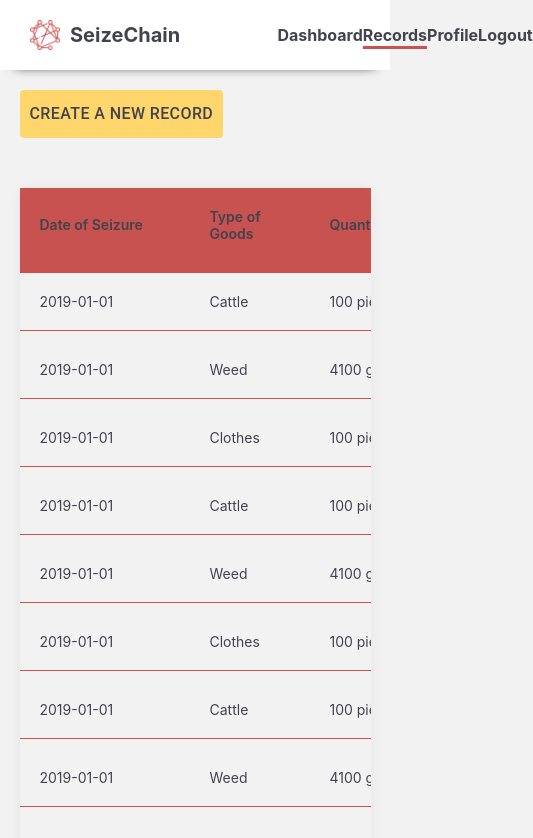
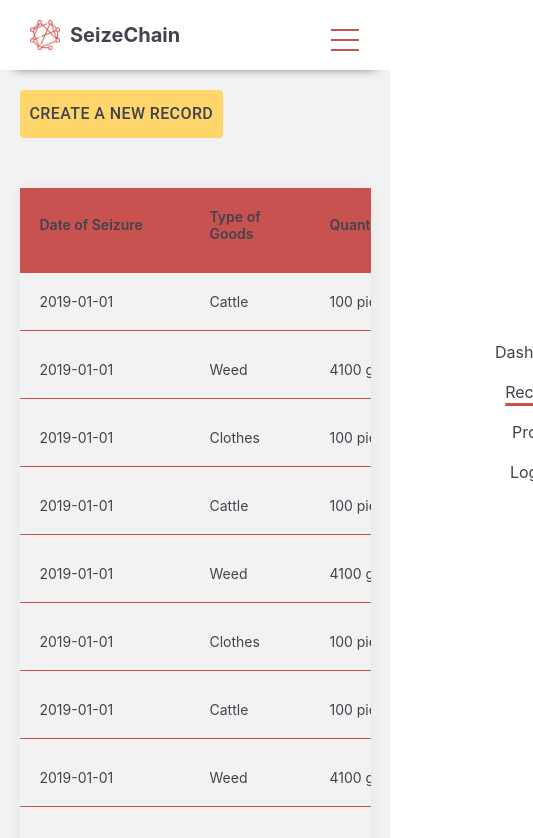
Before and after one commit to Waqar-107/SeizeChain-An-Approach-to-Secure-the-Seizure-Procedure, a React (Create React App) app in the folder Prototype/SeizeChain-Frontend/: page /records in a window 390 px wide. Shown: the top 838 px of the page, 533 px wide, since content can reach past the window. Built offline with nearby package versions, Linux system fonts and the light colour scheme; a web font is replaced by a local one.

Commit message:
navbar updated with ham

```diff
--- /dev/null
+++ b/Prototype/SeizeChain-Frontend/src/app/components/HamburgerMenu/HamburgerMenu.js
@@ -0,0 +1,61 @@
+import React, { useState } from "react";
+import { useHistory } from "react-router-dom";
+import PropTypes from "prop-types";
+import styles from "./HamburgerMenuStyle";
+
+const HamburgerMenu = (props) => {
+	const classes = styles();
+	const history = useHistory();
+
+	const [checked, setChecked] = useState(false);
+
+	const handleCheckBox = () => {
+		setChecked(!checked);
+	};
+
+	return (
+		<div className={classes.menu_wrap}>
+			<input
+				onChange={() => handleCheckBox()}
+				type="checkbox"
+				className={classes.menu_wrap_toggler}
+			/>
+			<div className={classes.menu_wrap_hamburger}>
+				<div
+					className={
+						checked ? classes.menu_wrap_hamburger_div_ifChecked : classes.menu_wrap_hamburger_div
+					}></div>
+			</div>
+
+			<div className={classes.menu} style={{ right: checked ? "0" : "-75vw" }}>
+				<div
+					className={`${classes.hamItem} ${
+						props.viewName === "dashboard" ? classes.activeLink : ""
+					}`}
+					onClick={() => history.push("/dashboard")}>
+					Dashboard
+				</div>
+				<div
+					className={`${classes.hamItem} ${props.viewName === "records" ? classes.activeLink : ""}`}
+					onClick={() => history.push("/records")}>
+					Records
+				</div>
+				<div
+					className={`${classes.hamItem} ${
+						props.viewName === "profile" ? classes.activeLink : ""
+					}`}>
+					Profile
+				</div>
+				<div className={classes.hamItem} onClick={() => history.push("/")}>
+					Logout
+				</div>
+			</div>
+		</div>
+	);
+};
+
+HamburgerMenu.propTypes = {
+	viewName: PropTypes.string.isRequired,
+};
+
+export default HamburgerMenu;
--- /dev/null
+++ b/Prototype/SeizeChain-Frontend/src/app/components/HamburgerMenu/HamburgerMenuStyle.js
@@ -0,0 +1,148 @@
+import { makeStyles } from "@material-ui/core";
+
+const styles = makeStyles((theme) => ({
+	/* MENU STYLES */
+	menu_wrap: {
+		position: "absolute",
+		top: 10,
+		right: -5,
+		zIndex: 6,
+	},
+
+	menu_wrap_toggler: {
+		position: "absolute",
+		top: 0,
+		right: 0,
+		zIndex: 10,
+
+		cursor: "pointer",
+		width: "40px",
+		height: "40px",
+
+		userSelect: "none",
+		opacity: "0",
+
+		"&:checked": {
+			menu_wrap_hamburger_div: {
+				transform: "rotate(135deg)",
+			},
+		},
+	},
+
+	menu_wrap_hamburger: {
+		position: "absolute",
+		top: 0,
+		right: 0,
+		zIndex: 5,
+		width: "40px",
+		height: "40px",
+		backgroundColor: "transparent",
+
+		display: "flex",
+		alignItems: "center",
+		justifyContent: "center",
+	},
+
+	/* Hamburger Line */
+	menu_wrap_hamburger_div: {
+		position: "relative",
+		flex: "none",
+		width: "70%",
+		height: "2px",
+		backgroundColor: "#C85250",
+		display: "flex",
+		alignItems: "center",
+		justifyContent: "center",
+		transition: "all 0.4s ease",
+
+		"&:before": {
+			content: "''",
+			position: "absolute",
+			zIndex: 5,
+			top: "10px",
+			width: "100%",
+			height: "2px",
+			backgroundColor: "#C85250",
+		},
+
+		"&:after": {
+			content: "''",
+			position: "absolute",
+			zIndex: 5,
+			top: "-10px",
+			width: "100%",
+			height: "2px",
+			backgroundColor: "#C85250",
+		},
+	},
+
+	//use this when checked
+	menu_wrap_hamburger_div_ifChecked: {
+		position: "relative",
+		flex: "none",
+		width: "70%",
+		height: "2px",
+		backgroundColor: "#C85250",
+		display: "flex",
+		alignItems: "center",
+		justifyContent: "center",
+		transition: "all 0.4s ease",
+		transform: "rotate(135deg)",
+
+		"&:before": {
+			content: "''",
+			position: "absolute",
+			zIndex: 5,
+			width: "100%",
+			height: "2px",
+			backgroundColor: "#C85250",
+			top: 0,
+			transform: "rotate(90deg)",
+		},
+
+		"&:after": {
+			content: "''",
+			position: "absolute",
+			zIndex: 5,
+			width: "100%",
+			height: "2px",
+			backgroundColor: "#C85250",
+			top: 0,
+			transform: "rotate(90deg)",
+		},
+	},
+
+	menu: {
+		position: "fixed",
+		top: "0",
+		zIndex: 3,
+
+		height: "100%",
+		width: "75vw",
+		transition: "all 0.4s ease-in",
+
+		backgroundColor: "white",
+
+		display: "flex",
+		flexDirection: "column",
+		flexWrap: "no-wrap",
+		justifyContent: "center",
+		alignItems: "center",
+		alignContent: "center",
+	},
+
+	hamItem: {
+		cursor: "pointer",
+		marginBottom: "20px",
+		color: theme.palette.colors.iconGrey,
+	},
+
+	activeLink: {
+		textDecoration: "underline",
+		textDecorationColor: theme.palette.colors.iconRed,
+		textDecorationThickness: 3,
+		textUnderlineOffset: "5px",
+	},
+}));
+
+export default styles;
--- a/Prototype/SeizeChain-Frontend/src/app/components/Navbar/index.js
+++ b/Prototype/SeizeChain-Frontend/src/app/components/Navbar/index.js
@@ -1,6 +1,7 @@
 import React from "react";
 import { useHistory } from "react-router-dom";
 import PropTypes from "prop-types";
+import HamburgerMenu from "../HamburgerMenu/HamburgerMenu";
 import Logo from "../../assets/nodeLogo.png";
 import styles from "./styles";
 
@@ -19,7 +20,7 @@ const Navbar = (props) => {
 				/>
 				<span className={classes.title}>SeizeChain</span>
 			</div>
-			<div className={classes.linkContainer}>
+			<div className={classes.webNav}>
 				<div
 					className={props.viewName === "dashboard" ? classes.activeLink : ""}
 					onClick={() => history.push("/dashboard")}>
@@ -33,6 +34,9 @@ const Navbar = (props) => {
 				<div className={props.viewName === "profile" ? classes.activeLink : ""}>Profile</div>
 				<div onClick={() => history.push("/")}>Logout</div>
 			</div>
+			<div className={classes.mobileNav}>
+				<HamburgerMenu viewName={props.viewName} />
+			</div>
 		</div>
 	);
 };
--- a/Prototype/SeizeChain-Frontend/src/app/components/Navbar/styles.js
+++ b/Prototype/SeizeChain-Frontend/src/app/components/Navbar/styles.js
@@ -37,7 +37,14 @@ const styles = makeStyles((theme) => ({
 		color: theme.palette.colors.iconGrey,
 	},
 
-	linkContainer: {
+	activeLink: {
+		textDecoration: "underline",
+		textDecorationColor: theme.palette.colors.iconRed,
+		textDecorationThickness: 3,
+		textUnderlineOffset: "5px",
+	},
+
+	webNav: {
 		width: "25%",
 		height: "100%",
 		display: "flex",
@@ -48,13 +55,29 @@ const styles = makeStyles((theme) => ({
 
 		fontWeight: "bold",
 		cursor: "pointer",
+
+		[theme.breakpoints.down("md")]: {
+			display: "none",
+		},
+
+		[theme.breakpoints.up("md")]: {
+			display: "flex",
+		},
 	},
 
-	activeLink: {
-		textDecoration: "underline",
-		textDecorationColor: theme.palette.colors.iconRed,
-		textDecorationThickness: 3,
-		textUnderlineOffset: "5px",
+	mobileNav: {
+		height: "100%",
+		width: "100%",
+
+		position: "relative",
+
+		[theme.breakpoints.down("md")]: {
+			display: "flex",
+		},
+
+		[theme.breakpoints.up("md")]: {
+			display: "none",
+		},
 	},
 }));
 
```
